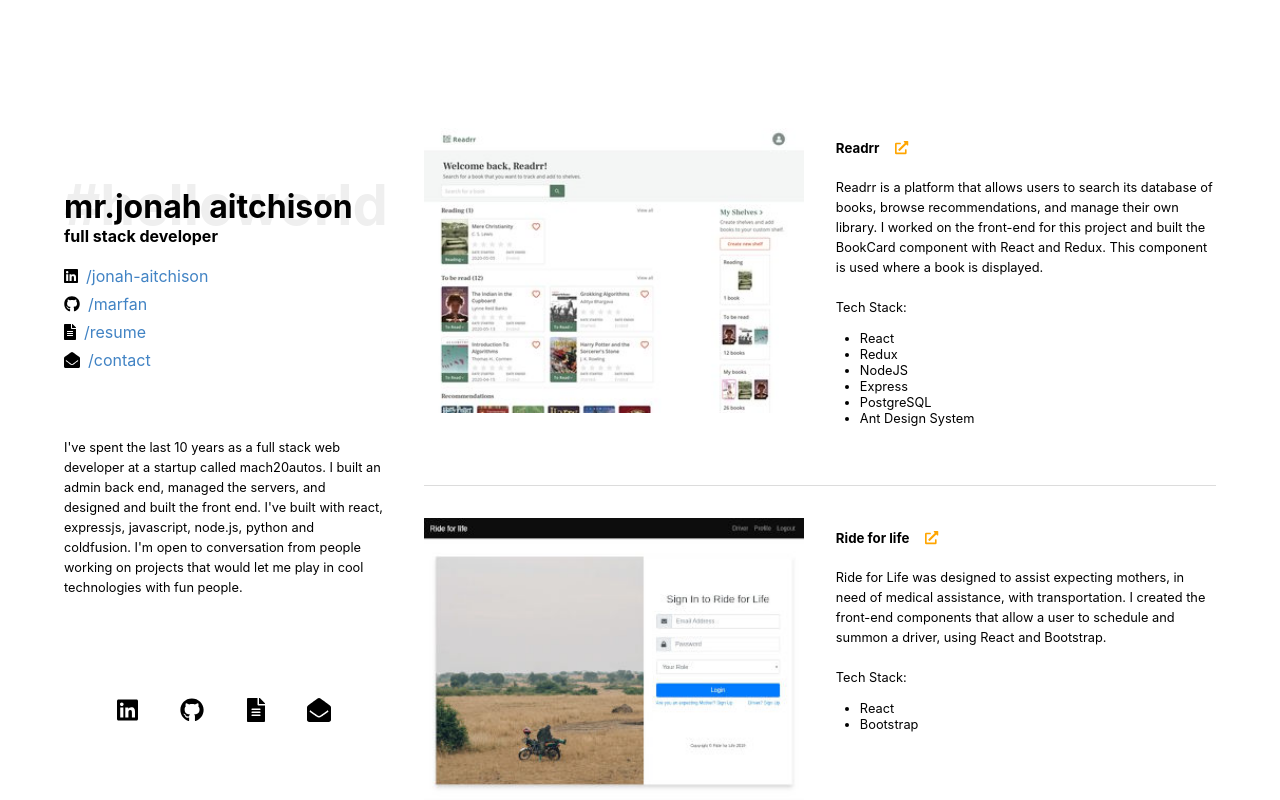
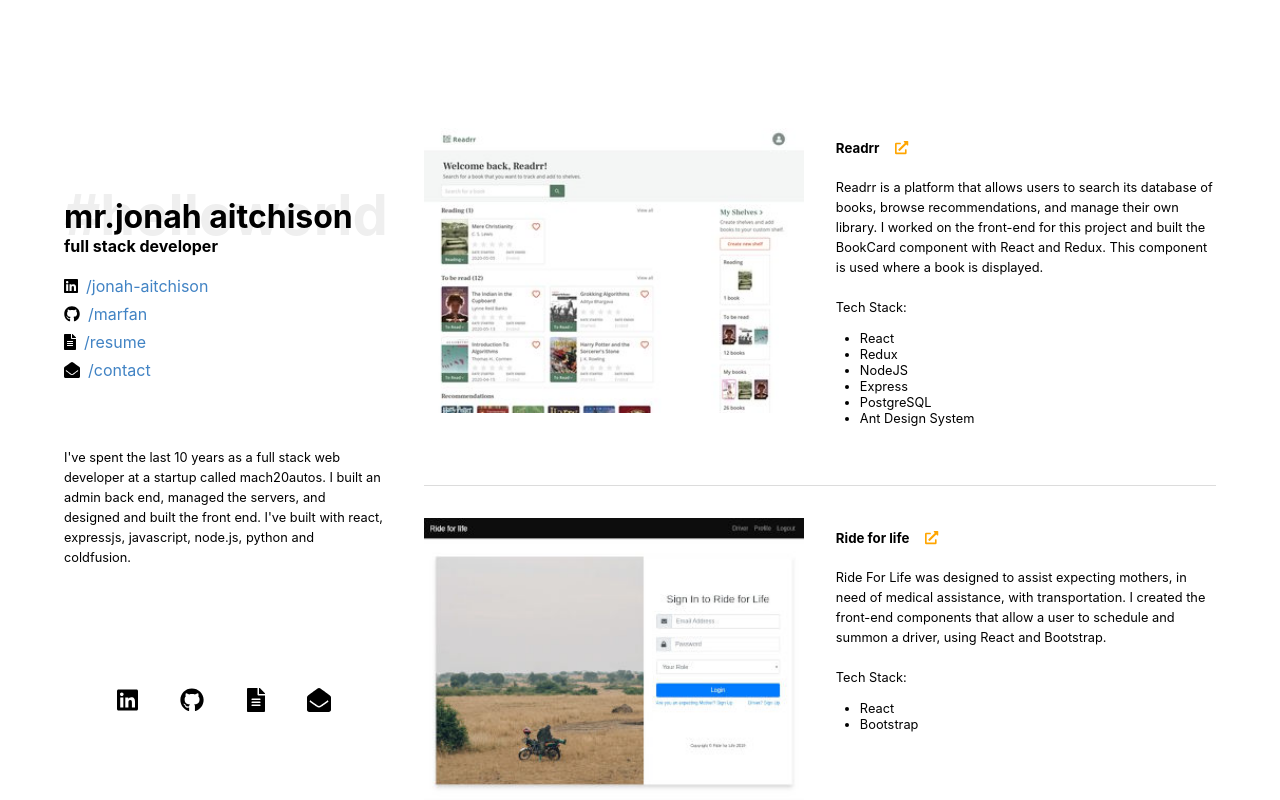
Before and after one commit to MarFan/jonahaitchison.com, a React (Create React App) app: page / in a window 1280 px wide. Shown: the top 800 px of the page. Built offline with nearby package versions, Linux system fonts and the light colour scheme.

Commit message:
Blob changed

```diff
--- a/src/App.js
+++ b/src/App.js
@@ -31,7 +31,7 @@ const myProjects = [
     title: 'Ride for life',
     img: RideForLife,
     link: 'https://github.com/MarFan/Ride-For-Life-Front-End',
-    desc: 'Ride for Life was designed to assist expecting mothers, in need of medical assistance, with transportation. I created the front-end components that allow a user to schedule and summon a driver, using React and Bootstrap.<br /><br />Tech Stack:<br /><ul><li>React</li><li>Bootstrap</li></ul>'
+    desc: 'Ride For Life was designed to assist expecting mothers, in need of medical assistance, with transportation. I created the front-end components that allow a user to schedule and summon a driver, using React and Bootstrap.<br /><br />Tech Stack:<br /><ul><li>React</li><li>Bootstrap</li></ul>'
   },
   {
     title: 'RVnb',
@@ -115,7 +115,7 @@ function App() {
 	      			</div>
 
 					<p className="mrFluff">
-						I've spent the last 10 years as a full stack web developer at a startup called mach20autos. I built an admin back end, managed the servers, and designed and built the front end. I've built with react, expressjs, javascript, node.js, python and coldfusion. I'm open to conversation from people working on projects that would let me play in cool technologies with fun people.
+						I've spent the last 10 years as a full stack web developer at a startup called mach20autos. I built an admin back end, managed the servers, and designed and built the front end. I've built with react, expressjs, javascript, node.js, python and coldfusion.
 					</p>
 	    		</div>
 
```
